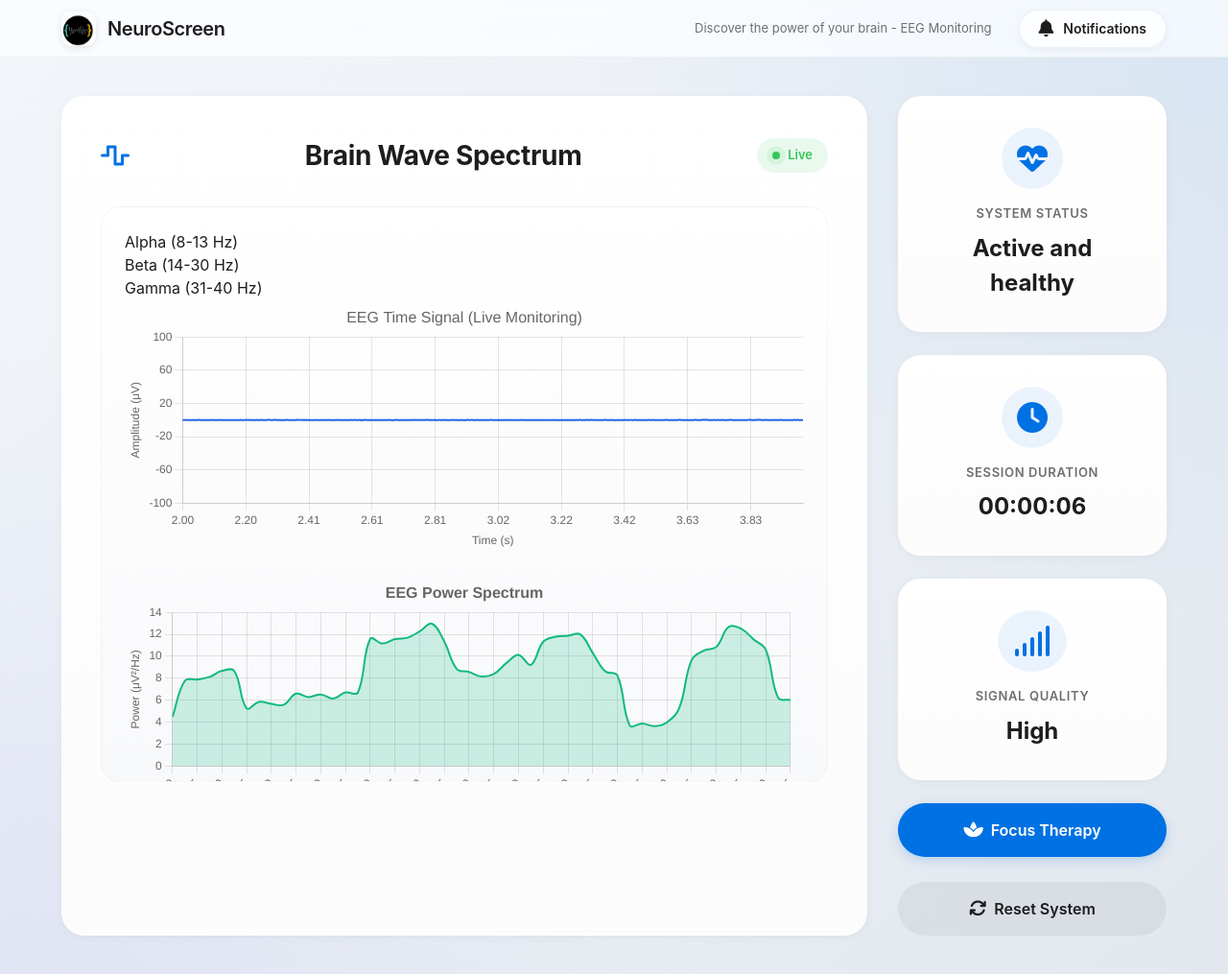
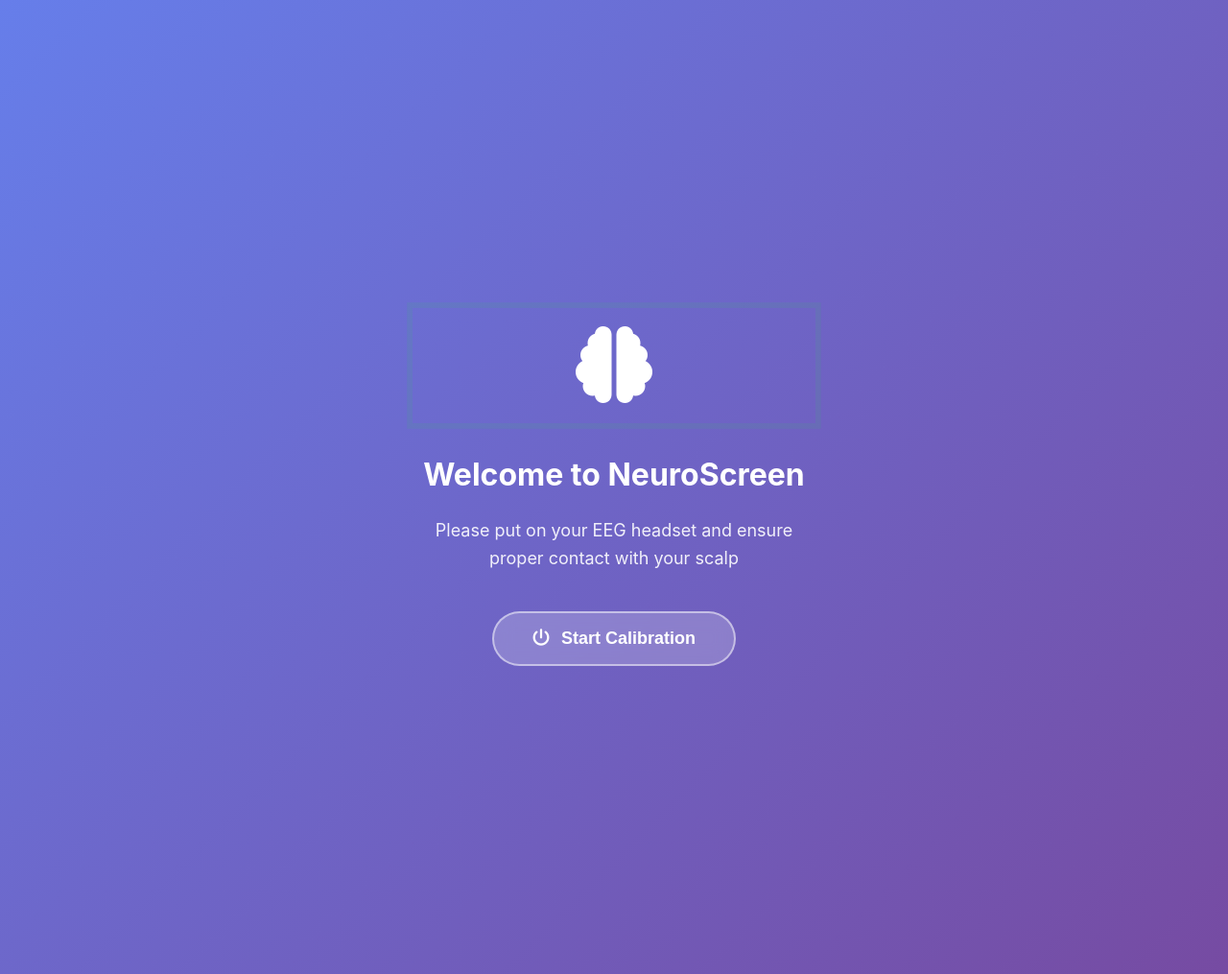
Before and after one commit to hasan0v/Neuroscreen, a Flask app: page / in a window 1280 px wide. Shown: the whole page at 96% size. Run offline with Flask 3, Linux system fonts and the light colour scheme; data comes from the database, SQL or seed files in the repository; data that the repository does not hold is empty.

Commit message:
Implement startup overlay and calibration logic for EEG headset initialization

```diff
--- a/eeg_plot.py
+++ b/eeg_plot.py
@@ -23,62 +23,54 @@
     if data is None:
         data = {"first": 0, "second": 0, "third": 0, "fifth": 0}
 
-    # Check if system is active (any button pressed)
-    is_active = any(v == 1 for v in data.values())
-
     eeg = np.zeros_like(t)
 
-    if is_active:
-        # Generate full EEG simulation only when active
-        for bg_name, bg_info in background_frequencies.items():
-            freq_variation = np.random.uniform(-0.5, 0.5)
-            amplitude_variation = np.random.uniform(0.8, 1.2)
-            # Add phase shift for more natural look
-            phase_shift = np.random.uniform(0, 2*np.pi)
-            eeg += bg_info["amp"] * amplitude_variation * np.sin(2 * np.pi * (bg_info["freq"] + freq_variation) * t + phase_shift)
+    # ALWAYS generate background brain activity
+    for bg_name, bg_info in background_frequencies.items():
+        freq_variation = np.random.uniform(-0.5, 0.5)
+        amplitude_variation = np.random.uniform(0.8, 1.2)
+        # Add phase shift for more natural look
+        phase_shift = np.random.uniform(0, 2*np.pi)
+        eeg += bg_info["amp"] * amplitude_variation * np.sin(2 * np.pi * (bg_info["freq"] + freq_variation) * t + phase_shift)
 
-        freqs = np.fft.fftfreq(len(t), 1/fs)
-        freqs[0] = 1
-        noise_spectrum = 1 / np.abs(freqs)
-        noise_spectrum[0] = noise_spectrum[1]
-        noise = np.fft.ifft(noise_spectrum * np.random.randn(len(freqs))).real
-        eeg += noise * 8
-        current_time = time.time()
-        wait_until = current_time - transition_duration
-        for key, button_info in mapping.items():
-            if data.get(key, 0) == 1:
-                transition_progress = min(1.0, (current_time - wait_until) / 2.0)
-                base_freq = button_info["freq"]
-                freq_modulation = 0.5 * np.sin(2 * np.pi * 0.1 * current_time)
-                actual_freq = base_freq + freq_modulation
-                base_amp = button_info["base_amp"]
-                focus_amp = button_info["focus_amp"]
-                current_amp = base_amp + (focus_amp - base_amp) * transition_progress
-                fundamental = current_amp * np.sin(2 * np.pi * actual_freq * t)
-                second_harmonic = (current_amp * 0.3) * np.sin(2 * np.pi * actual_freq * 2 * t)
-                third_harmonic = (current_amp * 0.1) * np.sin(2 * np.pi * actual_freq * 3 * t)
-                eeg += fundamental + second_harmonic + third_harmonic
-                if base_freq > 12:
-                    alpha_suppression = -8 * transition_progress * np.sin(2 * np.pi * 10 * t)
-                    eeg += alpha_suppression
-        if np.random.random() < 0.05:
-            artifact_type = np.random.choice(['blink', 'muscle', 'movement'])
-            if artifact_type == 'blink':
-                blink_time = np.random.uniform(0.5, 3.5)
-                blink_duration = 0.2
-                blink_mask = np.exp(-((t - blink_time) / (blink_duration/4))**2)
-                eeg += 60 * blink_mask * np.random.uniform(0.5, 1.5)
-            elif artifact_type == 'muscle':
-                muscle_freq = np.random.uniform(50, 80)
-                muscle_duration = np.random.uniform(0.3, 1.0)
-                muscle_start = np.random.uniform(0, 4 - muscle_duration)
-                muscle_mask = ((t >= muscle_start) & (t <= muscle_start + muscle_duration)).astype(float)
-                eeg += 25 * muscle_mask * np.sin(2 * np.pi * muscle_freq * t) * np.random.uniform(0.5, 1.5)
-        eeg += np.random.normal(0, 3, len(t))
-    else:
-        # Idle state - Straight line (very low noise to simulate "on" but disconnected/idle)
-        eeg += np.random.normal(0, 0.1, len(t))
-
+    freqs = np.fft.fftfreq(len(t), 1/fs)
+    freqs[0] = 1
+    noise_spectrum = 1 / np.abs(freqs)
+    noise_spectrum[0] = noise_spectrum[1]
+    noise = np.fft.ifft(noise_spectrum * np.random.randn(len(freqs))).real
+    eeg += noise * 8
+    current_time = time.time()
+    wait_until = current_time - transition_duration
+    for key, button_info in mapping.items():
+        if data.get(key, 0) == 1:
+            transition_progress = min(1.0, (current_time - wait_until) / 2.0)
+            base_freq = button_info["freq"]
+            freq_modulation = 0.5 * np.sin(2 * np.pi * 0.1 * current_time)
+            actual_freq = base_freq + freq_modulation
+            base_amp = button_info["base_amp"]
+            focus_amp = button_info["focus_amp"]
+            current_amp = base_amp + (focus_amp - base_amp) * transition_progress
+            fundamental = current_amp * np.sin(2 * np.pi * actual_freq * t)
+            second_harmonic = (current_amp * 0.3) * np.sin(2 * np.pi * actual_freq * 2 * t)
+            third_harmonic = (current_amp * 0.1) * np.sin(2 * np.pi * actual_freq * 3 * t)
+            eeg += fundamental + second_harmonic + third_harmonic
+            if base_freq > 12:
+                alpha_suppression = -8 * transition_progress * np.sin(2 * np.pi * 10 * t)
+                eeg += alpha_suppression
+    if np.random.random() < 0.05:
+        artifact_type = np.random.choice(['blink', 'muscle', 'movement'])
+        if artifact_type == 'blink':
+            blink_time = np.random.uniform(0.5, 3.5)
+            blink_duration = 0.2
+            blink_mask = np.exp(-((t - blink_time) / (blink_duration/4))**2)
+            eeg += 60 * blink_mask * np.random.uniform(0.5, 1.5)
+        elif artifact_type == 'muscle':
+            muscle_freq = np.random.uniform(50, 80)
+            muscle_duration = np.random.uniform(0.3, 1.0)
+            muscle_start = np.random.uniform(0, 4 - muscle_duration)
+            muscle_mask = ((t >= muscle_start) & (t <= muscle_start + muscle_duration)).astype(float)
+            eeg += 25 * muscle_mask * np.sin(2 * np.pi * muscle_freq * t) * np.random.uniform(0.5, 1.5)
+    eeg += np.random.normal(0, 3, len(t))
     fft_vals = np.fft.rfft(eeg)
     fft_freqs = np.fft.rfftfreq(len(eeg), 1/fs)
     low_cutoff = 1.0
--- a/static/css/style.css
+++ b/static/css/style.css
@@ -908,3 +908,104 @@
   from { transform: scale(0.9) translateY(20px); opacity: 0; }
   to { transform: scale(1) translateY(0); opacity: 1; }
 }
+
+/* Startup Overlay */
+.startup-overlay {
+  position: fixed;
+  top: 0;
+  left: 0;
+  right: 0;
+  bottom: 0;
+  background: linear-gradient(135deg, #667eea 0%, #764ba2 100%);
+  z-index: 10000;
+  display: flex;
+  align-items: center;
+  justify-content: center;
+  animation: fadeIn 0.5s ease;
+}
+
+.startup-overlay.fade-out {
+  animation: fadeOut 0.5s ease forwards;
+}
+
+.startup-content {
+  text-align: center;
+  color: white;
+  max-width: 500px;
+  padding: 40px;
+}
+
+.startup-icon {
+  font-size: 80px;
+  margin-bottom: 30px;
+  animation: pulse 2s infinite;
+}
+
+.startup-content h2 {
+  font-size: 32px;
+  font-weight: 700;
+  margin-bottom: 20px;
+  color: white;
+}
+
+.startup-content p {
+  font-size: 18px;
+  line-height: 1.6;
+  margin-bottom: 40px;
+  color: rgba(255, 255, 255, 0.9);
+}
+
+.startup-btn {
+  background: rgba(255, 255, 255, 0.2);
+  backdrop-filter: blur(10px);
+  border: 2px solid rgba(255, 255, 255, 0.5);
+  color: white;
+  padding: 16px 40px;
+  border-radius: 50px;
+  font-size: 18px;
+  font-weight: 600;
+  cursor: pointer;
+  transition: all 0.3s ease;
+  display: inline-flex;
+  align-items: center;
+  gap: 12px;
+}
+
+.startup-btn:hover {
+  background: rgba(255, 255, 255, 0.3);
+  transform: translateY(-2px);
+  box-shadow: 0 10px 30px rgba(0, 0, 0, 0.2);
+}
+
+.startup-status {
+  margin-bottom: 30px;
+}
+
+.startup-status p {
+  margin-bottom: 0;
+  font-size: 16px;
+}
+
+.calibration-spinner {
+  width: 50px;
+  height: 50px;
+  border: 4px solid rgba(255, 255, 255, 0.3);
+  border-top-color: white;
+  border-radius: 50%;
+  animation: spin 1s linear infinite;
+  margin: 0 auto 20px;
+}
+
+@keyframes spin {
+  to { transform: rotate(360deg); }
+}
+
+@keyframes fadeIn {
+  from { opacity: 0; }
+  to { opacity: 1; }
+}
+
+@keyframes fadeOut {
+  from { opacity: 1; }
+  to { opacity: 0; }
+}
--- a/templates/index.html
+++ b/templates/index.html
@@ -56,6 +56,25 @@
   </script>
 </head>
 <body>
+  <!-- Startup/Calibration Overlay -->
+  <div id="startup-overlay" class="startup-overlay">
+    <div class="startup-content">
+      <div class="startup-icon">
+        <i class="fa-solid fa-brain"></i>
+      </div>
+      <h2 id="startup-title">Welcome to NeuroScreen</h2>
+      <p id="startup-message">Please put on your EEG headset and ensure proper contact with your scalp</p>
+      <div id="startup-status" class="startup-status" style="display:none;">
+        <div class="calibration-spinner"></div>
+        <p id="calibration-text">Calibrating sensors...</p>
+      </div>
+      <button id="start-calibration-btn" class="startup-btn">
+        <i class="fa-solid fa-power-off"></i>
+        <span>Start Calibration</span>
+      </button>
+    </div>
+  </div>
+
   <header class="header">
     <div class="header-content">
       <div class="header-left">
@@ -277,6 +296,55 @@
     document.querySelectorAll('script[src^="../static/js/"]').forEach(script => {
       script.src += '&t=' + Date.now();
     });
+
+    // Startup/Calibration Logic
+    document.addEventListener('DOMContentLoaded', function() {
+      const overlay = document.getElementById('startup-overlay');
+      const startBtn = document.getElementById('start-calibration-btn');
+      const title = document.getElementById('startup-title');
+      const message = document.getElementById('startup-message');
+      const status = document.getElementById('startup-status');
+      const calibrationText = document.getElementById('calibration-text');
+
+      startBtn.addEventListener('click', function() {
+        // Hide button and instructions
+        startBtn.style.display = 'none';
+        message.style.display = 'none';
+        title.textContent = 'Initializing System';
+        status.style.display = 'block';
+
+        // Calibration sequence
+        const steps = [
+          { text: 'Detecting headset...', duration: 800 },
+          { text: 'Checking sensor contact...', duration: 1000 },
+          { text: 'Calibrating channels...', duration: 1200 },
+          { text: 'Optimizing signal quality...', duration: 1000 }
+        ];
+
+        let currentStep = 0;
+
+        function runStep() {
+          if (currentStep < steps.length) {
+            calibrationText.textContent = steps[currentStep].text;
+            setTimeout(() => {
+              currentStep++;
+              runStep();
+            }, steps[currentStep - 1].duration);
+          } else {
+            // Calibration complete
+            calibrationText.textContent = 'Calibration successful!';
+            setTimeout(() => {
+              overlay.classList.add('fade-out');
+              setTimeout(() => {
+                overlay.style.display = 'none';
+              }, 500);
+            }, 800);
+          }
+        }
+
+        runStep();
+      });
+    });
   </script>
 </body>
 </html>
```
